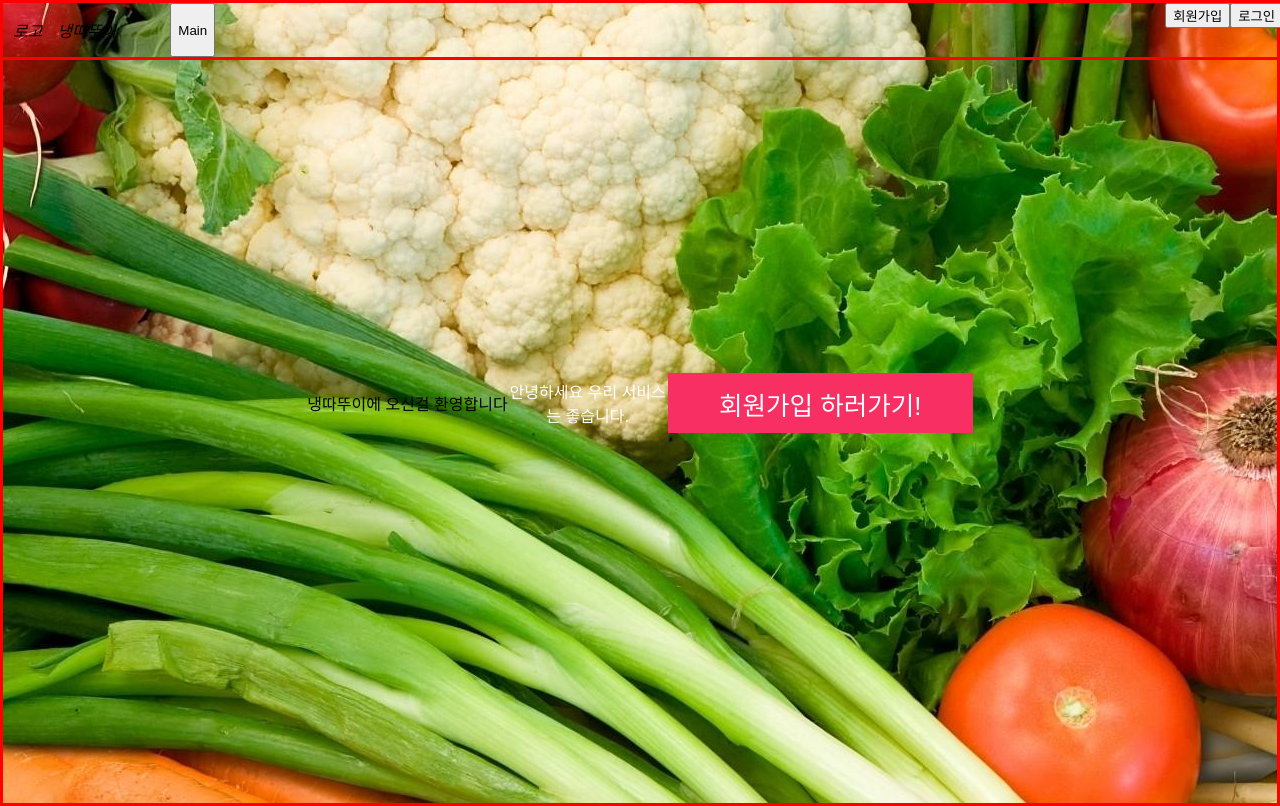
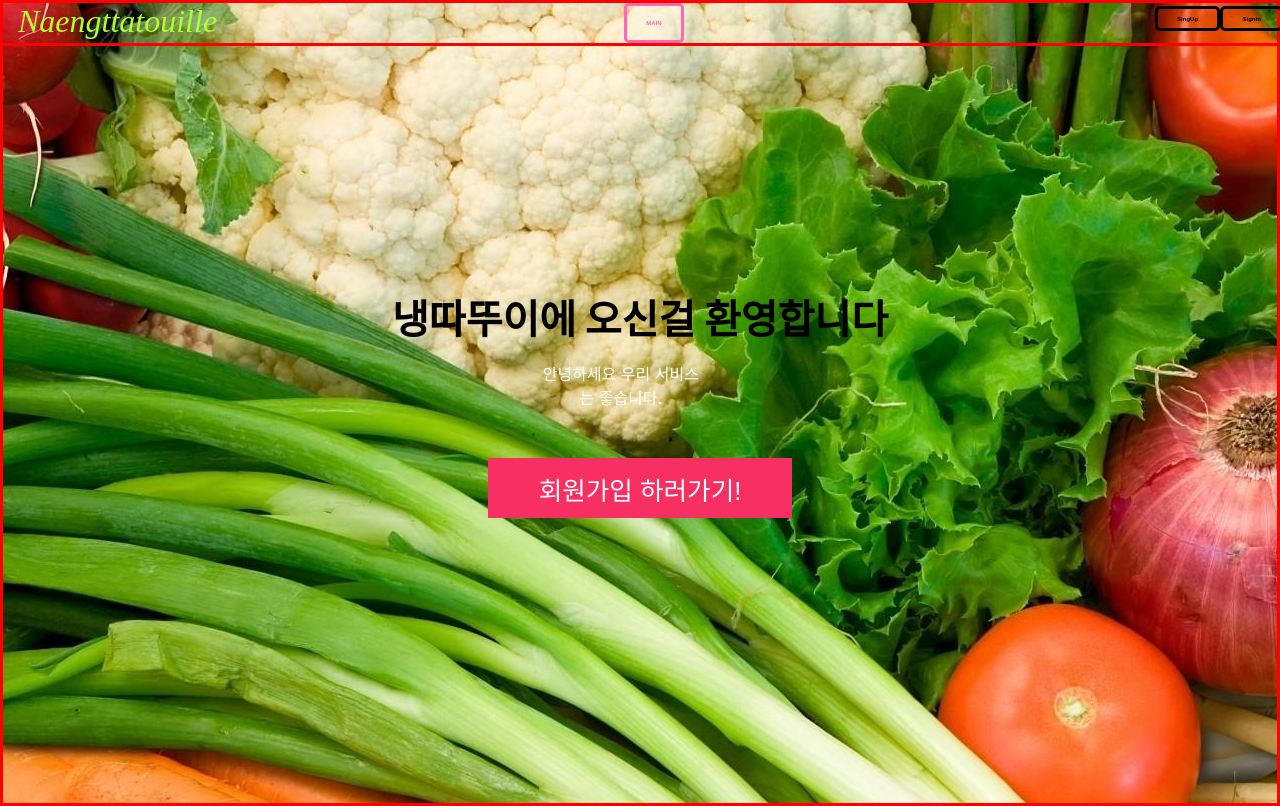
Before and after one commit to codestates/Naengttatouille, a React (Create React App) app in the folder client/: page / in a window 1280 px wide. Built offline with nearby package versions, Linux system fonts and the light colour scheme.

Commit message:
Nav.js, Nav.css, Refrigerator.js, About.css, About.js

```diff
--- a/client/src/components/Nav.css
+++ b/client/src/components/Nav.css
@@ -5,6 +5,7 @@
     border-color: red;
     position: fixed;
     width: 100%;
+    height: 5%;
 }
 
 .loginBtn .logoutBtn {
@@ -13,19 +14,135 @@
 
 
 
-.Logo {
+/* .Logo {
     margin: 15px 0 15px 10px;
-}
+    font-weight: 500;
+} */
 
 .ServiceName {
     margin: 0 0 0 15px;
+    font-size: 30px;
+    font-weight: 1000;
+    color: greenyellow;
+    font: italic 2em "Fira Sans", serif;
 }
 {/*위 오른쪽 아래 왼쪽*/}
 
-.goSignup .goMypage {
 
+/* button1 */
+
+.goMain,
+.goMain::after {
+  -webkit-transition: all 0.3s;
+	-moz-transition: all 0.3s;
+  -o-transition: all 0.3s;
+	transition: all 0.3s;
 }
 
 .goMain {
-    margin-left: -70%;
+  background: none;
+  border: 3px solid hotpink;
+  border-radius: 5px;
+  color: hotpink;
+  display: block;
+  font-size: 0.2em;
+  font-weight: bold;
+  /* margin: 1em auto; */
+  margin-left: -5%;
+  padding: 2em 6em;
+  position: relative;
+  text-transform: uppercase;
 }
+
+.goMain::before,
+.goMain::after {
+  background: #fff;
+  content: '';
+  position: absolute;
+  z-index: -1;
+}
+
+.goMain:hover {
+  color: #2ecc71;
+}
+
+
+.goMain::after {
+  height: 0;
+  left: 0;
+  top: 0;
+  width: 100%;
+}
+
+.goMain:hover:after {
+  height: 100%;
+}
+
+/* button2 */
+
+  .goSignup__goMypage,
+.goSignup__goMypage::after {
+  -webkit-transition: all 0.3s;
+	-moz-transition: all 0.3s;
+  -o-transition: all 0.3s;
+	transition: all 0.3s;
+}
+
+.goSignup__goMypage {
+  background: none;
+  border: 3px solid black;
+  border-radius: 5px;
+  color: black;
+  font-size: 0.2em;
+  font-weight: bold;
+  margin: 1em auto;
+  padding: 2em 6em;
+  position: relative;
+}
+
+.goSignup__goMypage::before,
+.goSignup__goMypage::after {
+  background: #fff;
+  content: '';
+  position: absolute;
+  z-index: -1;
+}
+.goSignup__goMypage:hover {
+    color: #2ecc71;
+  }
+
+
+/* button3 */
+
+
+.loginBtn__logoutBtn,
+.loginBtn__logoutBtn::after {
+  -webkit-transition: all 0.3s;
+	-moz-transition: all 0.3s;
+  -o-transition: all 0.3s;
+	transition: all 0.3s;
+}
+
+.loginBtn__logoutBtn {
+  background: none;
+  border: 3px solid black;
+  border-radius: 5px;
+  color: black;
+  font-size: 0.2em;
+  font-weight: bold;
+  margin: 1em auto;
+  padding: 2em 6em;
+  position: relative;
+}
+
+.loginBtn__logoutBtn::before,
+.loginBtn__logoutBtn::after {
+  background: #fff;
+  content: '';
+  position: absolute;
+z-index: -1;
+}
+
+.loginBtn__logoutBtn:hover {
+  color: #2ecc71;
+}
--- a/client/src/components/Nav.js
+++ b/client/src/components/Nav.js
@@ -43,30 +43,28 @@ export default function Nav({ isLogin, loginHandler, userInfoHandler, handleResp
 
   return (
     <div className='navigation'>
-      <i className='Logo' onClick={changepPath}>
-        로고
-        <span className='ServiceName'>냉따뚜이</span>
-      </i>
+        <span className='ServiceName' onClick={changepPath}>
+Naengttatouille</span>
       <button className='goMain' onClick={goMain}>
         Main
       </button>
 
       <div className='btn'>
         {!isLogin ? (
-          <button className='goSignup' onClick={goSignup}>
-            회원가입
+          <button className='goSignup__goMypage' onClick={goSignup}>
+            SingUp
           </button>
         ) : (
-          <button className='goMypage' onClick={goMypage}>
+          <button className='goSignup__goMypage' onClick={goMypage}>
             MyPage
           </button>
         )}
         {!isLogin ? (
-          <button className='loginBtn' onClick={goLogin}>
-            로그인
+          <button className='loginBtn__logoutBtn' onClick={goLogin}>
+            Signin
           </button>
         ) : (
-          <button className='logoutBtn' onClick={logoutHandler}>
+          <button className='loginBtn__logoutBtn' onClick={logoutHandler}>
             로그아웃
           </button>
         )}
--- a/client/src/components/Refrigerator.js
+++ b/client/src/components/Refrigerator.js
@@ -16,6 +16,7 @@ export default function Refrigerator({
   ingredientData }) {
   const [userLists, setUserLists] = useState([])
   //  서버구현완료시 삭제
+  const [userListDivision, setUserListDivision] = useState([])
   let listDivision = [];
   let guestRefrigeratorList = [];
 
@@ -30,13 +31,18 @@ export default function Refrigerator({
   // getRefrigeratorLists();
 
   useEffect(async() => {
+    if(isLogin){
       let userLists1 = await axios.get('http://localhost:4000/refrigerator')
       .then((res) => {
         return res.data
       })
-      userLists1.map((el) => {
-        setUserLists([...userLists, el.name])
-      })
+      let userList2 = await userLists1.map(el => el.name)
+      setUserLists(userList2)
+      makeDivision(userLists)
+      setUserListDivision(listDivision)
+      window.location.reload()
+    }
+
 
   },[])
 
@@ -90,15 +96,16 @@ export default function Refrigerator({
       }
     }
   };
+  makeGuestRefrigerator(guestRefrigerator)
 
-  const makeList = (userLists, guestRefrigerator) => {
-    if(isLogin){
-      makeDivision(userLists)
-    }else{
-      makeGuestRefrigerator(guestRefrigerator)
-    }
-  }
-  makeList(userLists, guestRefrigerator)
+  // const makeList = (userLists, guestRefrigerator) => {
+  //   if(isLogin){
+  //     makeDivision(userLists)
+  //   }else{
+  //     makeGuestRefrigerator(guestRefrigerator)
+  //   }
+  // }
+  // makeList(userLists, guestRefrigerator)
 
   function makeEl(el) {
     if (el[1] === undefined) {
@@ -253,7 +260,7 @@ export default function Refrigerator({
     <div className='Refrigerator__Container'>
       <span className='Refrigerator__title'>나의 냉장고 속 재료</span>
       <section className='My__refrigerator'>
-        {isLogin ? listDivision.map((el) => {
+        {isLogin ? userListDivision.map((el) => {
           return (
             <div key={uuidv4()} className='Refrigerator__grocery_row'>
               {makeEl(el)}
--- a/client/src/pages/About.css
+++ b/client/src/pages/About.css
@@ -61,3 +61,16 @@
   width:100%;
   transition:800ms ease all;
 }
+
+.about__intro__title{
+  font-weight: 800;
+  font-size: 40px;
+}
+.about__intro{
+  margin-left: 30%;
+  margin-top: 3%;
+}
+
+.about__signup__btn{
+  margin-top: 10%;
+}
--- a/client/src/pages/About.js
+++ b/client/src/pages/About.js
@@ -12,9 +12,11 @@ export default function About({isLogin}) {
   return(
     <div className='imgs'>
       <div className='img'>
+        <div>
         <div className='about__intro__title'>냉따뚜이에 오신걸 환영합니다</div>
         <div className='about__intro'>안녕하세요 우리 서비스는 좋습니다.</div>
         <button className='about__signup__btn' onClick={signupHandler}>회원가입 하러가기!</button>
+        </div>
       </div>
 
     </div>
```
